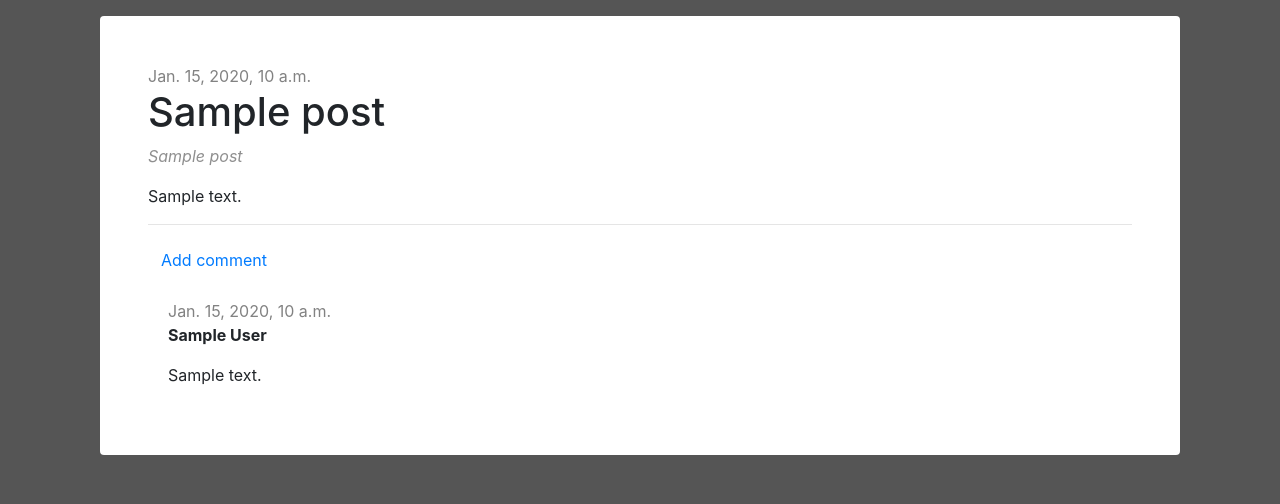
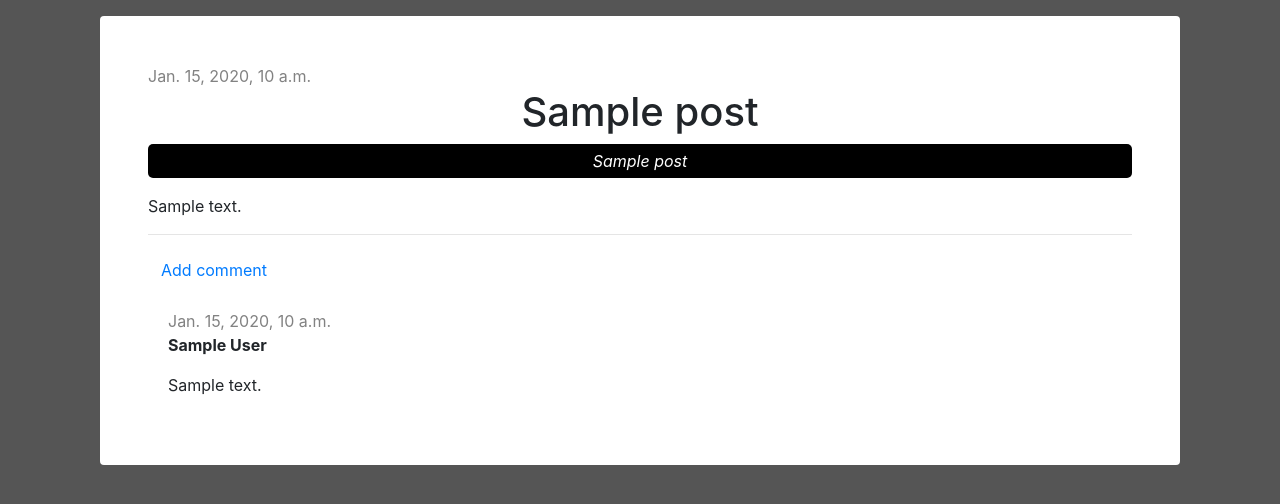
Before and after one commit to WillEdMatsypie/bridging-coursework, a Django app: page /post/1/ in a window 1280 px wide. Shown: the part 56-560 px from the top of the page. Run offline with Django 3.2, Linux system fonts and the light colour scheme; tables that the repository leaves empty hold one stand-in row (values such as "Sample post"); some libraries are stand-ins or nearby versions.

Commit message:
Some updates to how details page looks

```diff
--- a/blog/static/css/blog.css
+++ b/blog/static/css/blog.css
@@ -20,3 +20,15 @@ body {
     float: none; /* Added */
     margin-bottom: 10px; /* Added */
 }
+
+.sub-box {
+    background-color: #000000;
+    width: 100%;
+    border-radius: 5px;
+}
+
+.sub-box p {
+    padding: 5px;
+    color: #ffffff;
+    text-align: center;
+}
--- a/blog/templates/blog/post_detail.html
+++ b/blog/templates/blog/post_detail.html
@@ -17,8 +17,10 @@
                     <a class="btn btn-default" href="{% url 'post_edit' pk=post.pk %}">Edit</span></a>
                     <a class="btn btn-default" href="{% url 'post_remove' pk=post.pk %}">Delete</span></a>
                 {% endif %}
-                <h1>{{ post.title }}</h1>
-                <p class="subtitle">{{ post.subtitle }}</p>
+                <h1 style="text-align: center;">{{ post.title }}</h1>
+                <div class="sub-box">
+                    <p class="subtitle">{{ post.subtitle }}</p>
+                </div>
                 <p>{{ post.text |  markdown | safe  }}</p>
                 <hr>
                 <a class="btn btn-default" href="{% url 'add_comment_to_post' pk=post.pk %}">Add comment</a>
```
